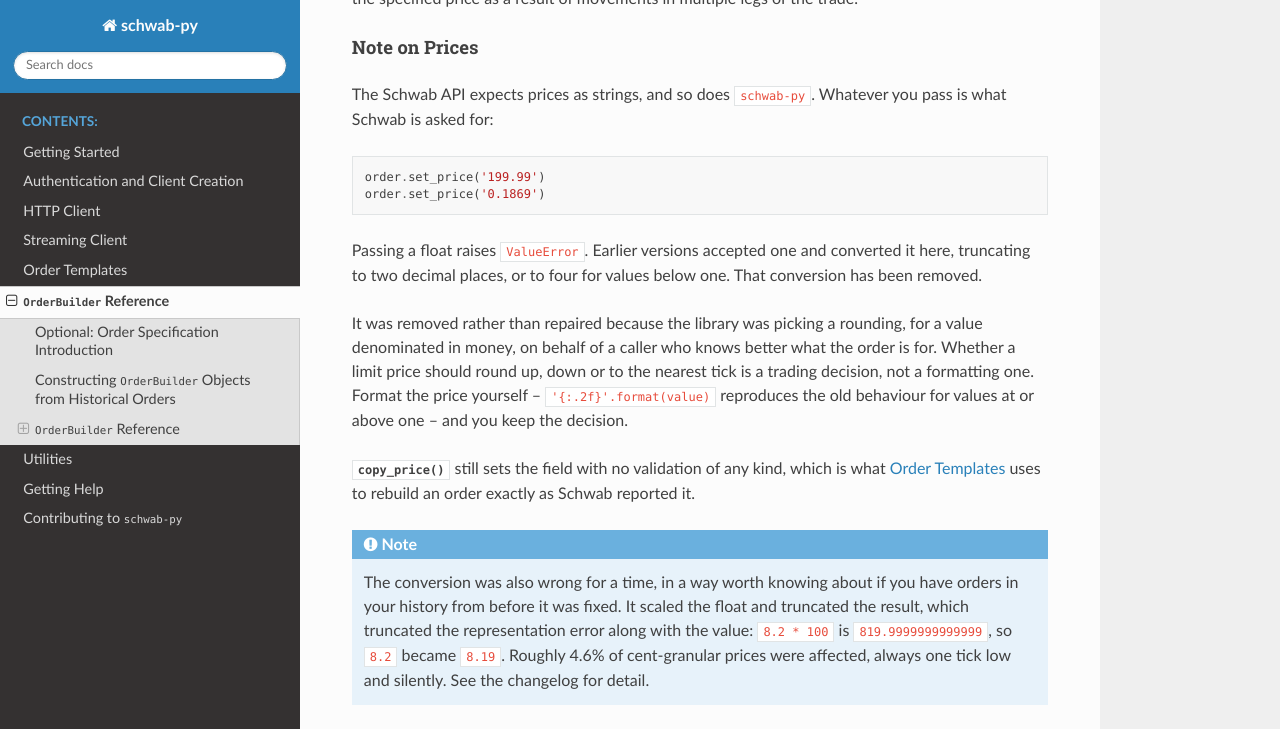
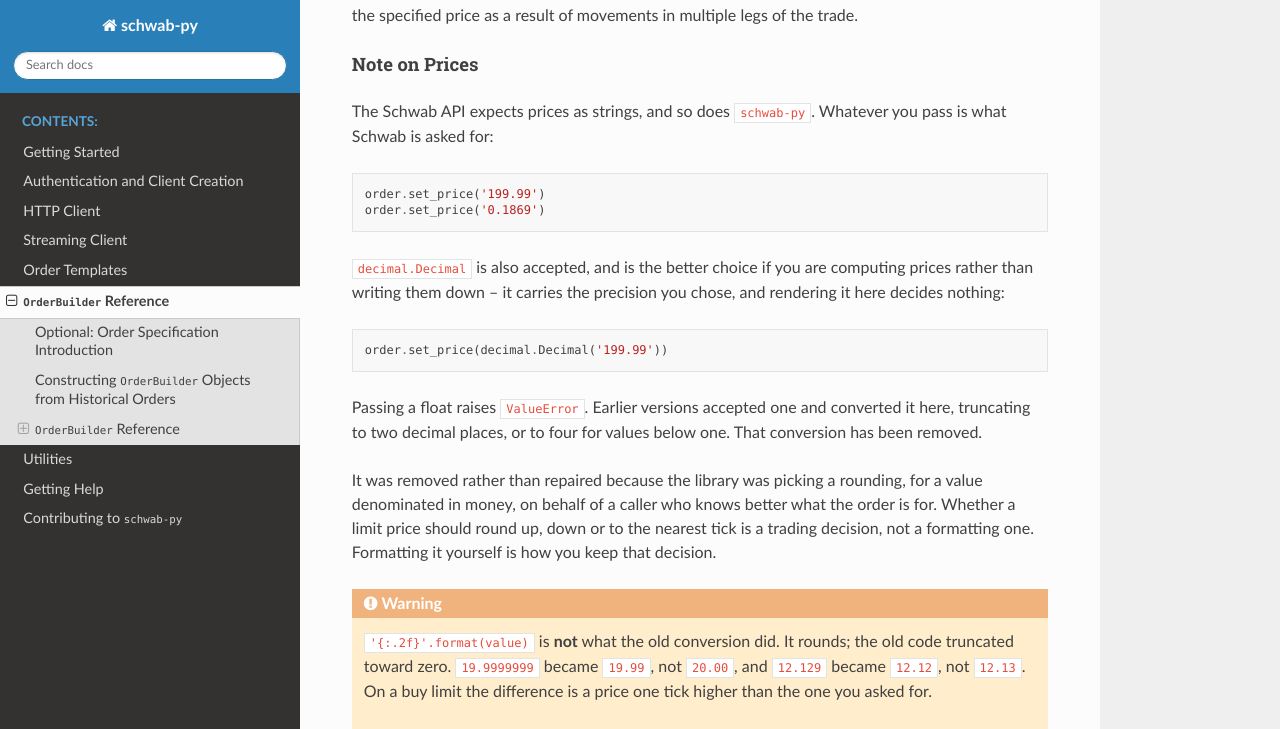
Before and after one commit to Hu1kSmash/schwab-py, a Sphinx documentation site: the page built from docs/order-builder.rst, in a window 1280 px wide and 1400 px high, scrolled down 6038 px. Shown: the top 729 px of the window. Built offline with Sphinx 7.4.7 and the Read the Docs theme 3.1.0, drawn with Linux system fonts in a browser that asks for light colours; some of the changed text lies outside the part shown; grey boxes are pictures that could not be loaded.

Commit message:
Correct migration advice that would have moved prices, and fix the examples the removal broke
The price documentation told callers that '{:.2f}'.format(value) reproduced the
old conversion. It does not. That rounds; truncate_float truncated toward zero,
and used four decimal places below one. Measured against the removed function:
19.9999999 gave 19.99 and not 20.00, 12.129 gave 12.12 and not 12.13, 0.186992
gave 0.1869 and not 0.19. A caller following that advice on a buy limit would
have sent a price a tick above the one they migrated from -- the same shape of
silent one-tick error this fork exists to fix, reintroduced as a docstring. The
advice now carries the exact decimal.ROUND_DOWN equivalent, verified to match
truncate_float across eighteen values including the edges, and the error message
raised on a float says the same thing rather than suggesting the rounding form.

Two published examples stopped running when floats stopped being accepted: the
composite order in order-builder.rst and the place_order example in
order-templates.rst. Both now run -- I ran them. The composite one was also
calling one_triggers_other, which has never existed in this library under that
name, and importing neither of the template functions it uses; it names
first_triggers_second and imports what it calls now. That break predates this
change.

decimal.Decimal is now accepted alongside str. It is the type that avoids the
float problem rather than hiding it, and taking it costs one isinstance. It is
rendered with format(d, 'f'), not str(d) -- str(Decimal('1E+2')) is '1E+2',
which is not a price.

copy_price said it set the stop price, and both copy_* docstrings still
described truncation logic that no longer exists. MAINTAINING.md still told a
maintainer that truncate_float is correct and the float path is deprecated
upstream; it is removed here, and a price example ported from upstream will not
run. The README's claim of two upstream exceptions is now three, and says why:
these are breaking changes upstream has given no sign of wanting.

Added the test _prepare_connect_args's docstring implies and did not have: that
login does not leave its ssl key in the caller's dict. Reverted against the copy
it fails, showing the leak.

817 pass on 3.12 and 3.14, sphinx -W builds.

```diff
--- a/docs/order-builder.rst
+++ b/docs/order-builder.rst
@@ -161,17 +161,18 @@
 
 .. code-block:: python
 
-  from schwab.orders.common import OrderType
-  from schwab.orders.generic import OrderBuilder
+  from schwab.orders.common import (
+      OrderType, first_triggers_second, one_cancels_other)
+  from schwab.orders.equities import equity_buy_limit, equity_sell_limit
 
-  one_triggers_other(
-      equity_buy_limit('GOOG', 1, 1310),
+  first_triggers_second(
+      equity_buy_limit('GOOG', 1, '1310.00'),
       one_cancels_other(
-          equity_sell_limit('GOOG', 1, 1400),
-          equity_sell_limit('GOOG', 1, 1240)
+          equity_sell_limit('GOOG', 1, '1400.00'),
+          equity_sell_limit('GOOG', 1, '1240.00')
               .set_order_type(OrderType.STOP_LIMIT)
               .clear_price()
-              .set_stop_price(1250)
+              .set_stop_price('1250.00')
       ))
 
 You can find the full listing of order templates and utility functions
@@ -312,6 +313,14 @@
    order.set_price('199.99')
    order.set_price('0.1869')
 
+``decimal.Decimal`` is also accepted, and is the better choice if you are
+computing prices rather than writing them down -- it carries the precision you
+chose, and rendering it here decides nothing:
+
+.. code-block:: python
+
+   order.set_price(decimal.Decimal('199.99'))
+
 Passing a float raises ``ValueError``. Earlier versions accepted one and
 converted it here, truncating to two decimal places, or to four for values
 below one. That conversion has been removed.
@@ -319,9 +328,34 @@
 It was removed rather than repaired because the library was picking a rounding,
 for a value denominated in money, on behalf of a caller who knows better what
 the order is for. Whether a limit price should round up, down or to the nearest
-tick is a trading decision, not a formatting one. Format the price yourself --
-``'{:.2f}'.format(value)`` reproduces the old behaviour for values at or above
-one -- and you keep the decision.
+tick is a trading decision, not a formatting one. Formatting it yourself is how
+you keep that decision.
+
+.. warning::
+
+   ``'{:.2f}'.format(value)`` is **not** what the old conversion did. It
+   rounds; the old code truncated toward zero. ``19.9999999`` became ``19.99``,
+   not ``20.00``, and ``12.129`` became ``12.12``, not ``12.13``. On a buy
+   limit the difference is a price one tick higher than the one you asked for.
+
+   If you want the old behaviour exactly, it was:
+
+   .. code-block:: python
+
+      import decimal
+
+      def truncate(value):
+          places = (decimal.Decimal('0.0001')
+                    if abs(value) < 1 and value != 0.0
+                    else decimal.Decimal('0.01'))
+          return str(decimal.Decimal(str(value)).quantize(
+              places, rounding=decimal.ROUND_DOWN))
+
+   Note the four decimal places below one: ``0.186992`` truncated to
+   ``0.1869``, where ``'{:.2f}'`` gives ``0.19``.
+
+   Copying that in is a reasonable way to migrate without changing any prices.
+   Deciding the rounding deliberately is the better one.
 
 :meth:`~schwab.orders.generic.OrderBuilder.copy_price` still sets the field with
 no validation of any kind, which is what :ref:`order_templates` uses to rebuild
--- a/docs/order-templates.rst
+++ b/docs/order-templates.rst
@@ -49,7 +49,7 @@
 
   client.place_order(
       1000,  # account_id
-      equity_buy_limit('GOOG', 1, 1250.0)
+      equity_buy_limit('GOOG', 1, '1250.00')
           .set_duration(Duration.GOOD_TILL_CANCEL)
           .set_session(Session.SEAMLESS)
           .build())
```
Also changed, not shown: CHANGELOG.md (+16 -4 lines), MAINTAINING.md (+3 -2 lines), README.rst (+7 -4 lines), 3 other files.
